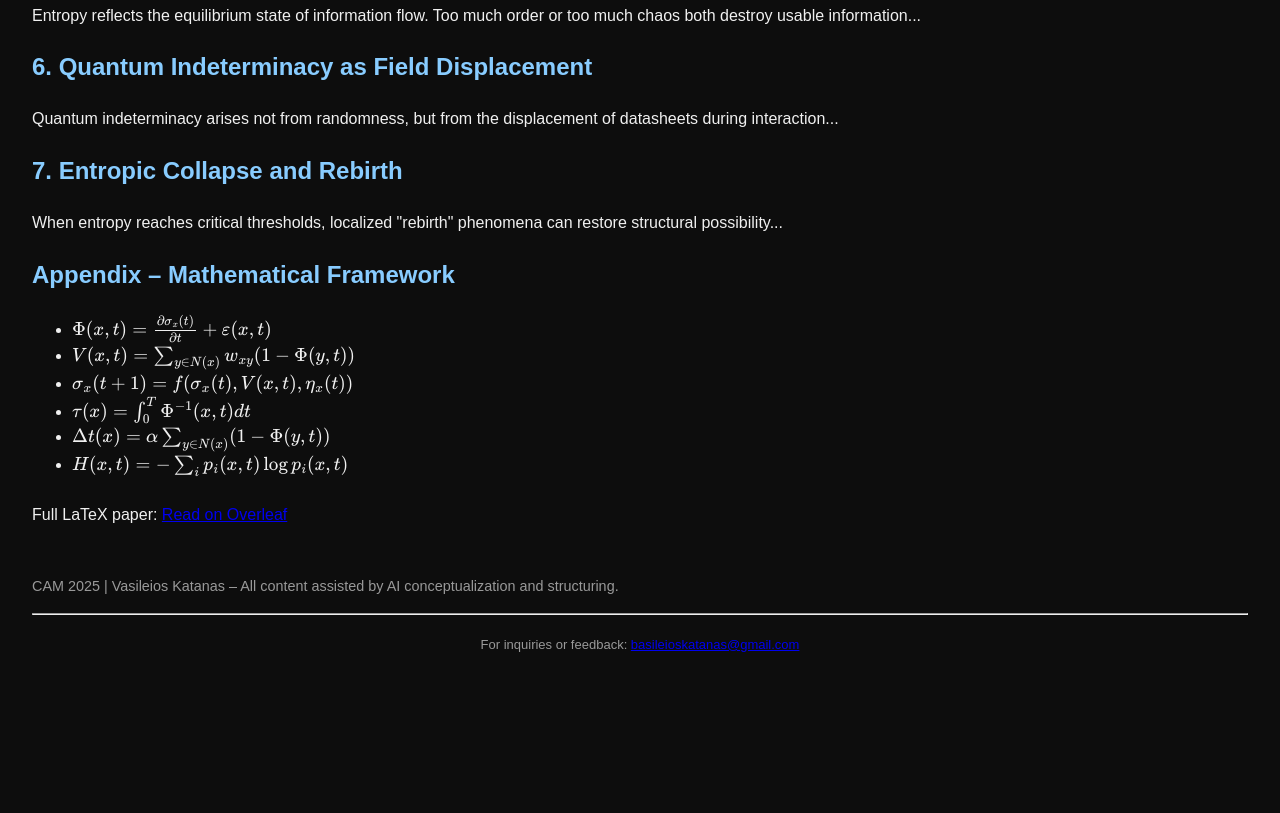
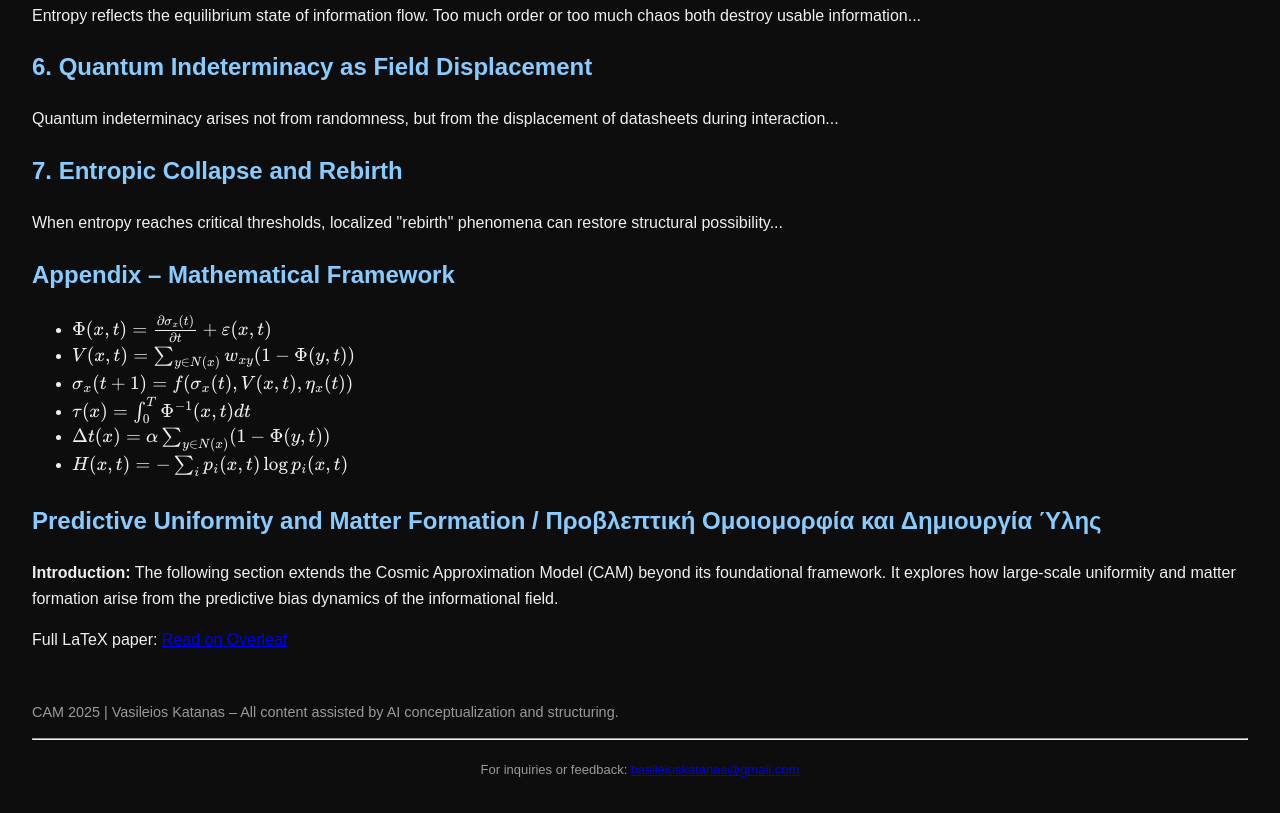
Before and after one commit to basileius/basileius.github.io, a plain HTML site: page index.html in a window 1280 px wide. Shown: the part 621-1434 px from the top of the page. Before the commit the page ends 1309 px from the top, so only its background shows below. Drawn offline with nearby package versions, Linux system fonts and the light colour scheme.

Commit message:
Update index.html

```diff
--- a/index.html
+++ b/index.html
@@ -61,6 +61,12 @@
       <li>\( \Delta t(x) = \alpha \sum_{y \in N(x)}(1 - \Phi(y,t)) \)</li>
       <li>\( H(x,t) = -\sum_i p_i(x,t) \log p_i(x,t) \)</li>
     </ul>
+    <h2 id="predictive-uniformity">Predictive Uniformity and Matter Formation / Προβλεπτική Ομοιομορφία και Δημιουργία Ύλης</h2>
+
+<p><strong>Introduction:</strong>
+The following section extends the Cosmic Approximation Model (CAM) beyond its foundational framework.
+It explores how large-scale uniformity and matter formation arise from the predictive bias dynamics of the informational field.</p>
+
     <p>Full LaTeX paper: <a href="https://www.overleaf.com/read/kgmmtjxfqsbv#d5a29c" target="_blank">Read on Overleaf</a></p>
   </div>
 
```
